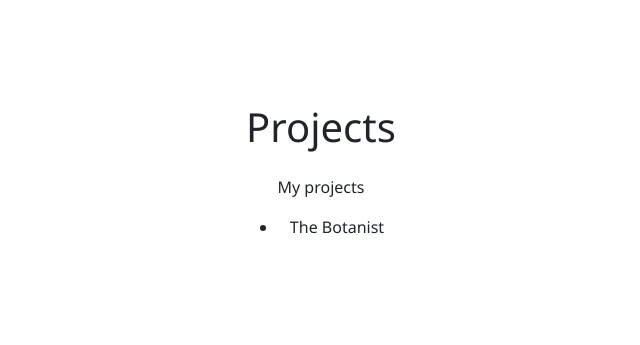
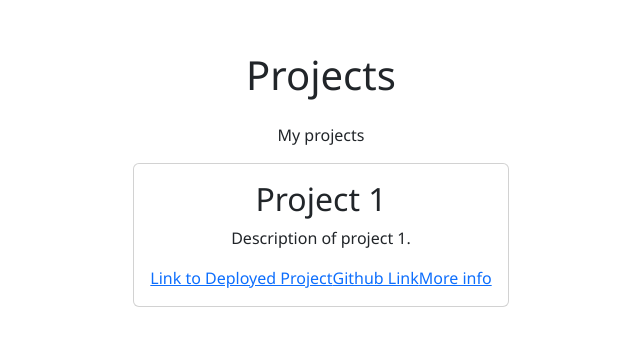
Before and after one commit to tomlukewarden/developer-portfolio, a React (Vite) app: page /projects in a window 1280 px wide. Shown: the part 221-566 px from the top of the page, without its empty margins (319-959 px from the left). Built offline with nearby package versions, Linux system fonts and the light colour scheme.

Commit message:
feat: update Projects page layout and content structure

```diff
--- a/src/pages/projects.jsx
+++ b/src/pages/projects.jsx
@@ -4,9 +4,15 @@ function Projects () {
     <div className="flex flex-col items-center justify-center h-screen">
       <h1 className="text-4xl font-bold mb-4">Projects</h1>
       <p className="text-lg">My projects</p>
-      <ul>
-        <li>The Botanist</li>
-      </ul>
+        <div className="mt-8 card">
+            <div className="card-body">
+                <h2 className="card-title">Project 1</h2>
+                <p className="card-text">Description of project 1.</p>
+                <a href="">Link to Deployed Project</a>
+                <a href="">Github Link</a>
+                <a href="">More info</a>
+            </div>
+    </div>
     </div>
   );
 }
```
